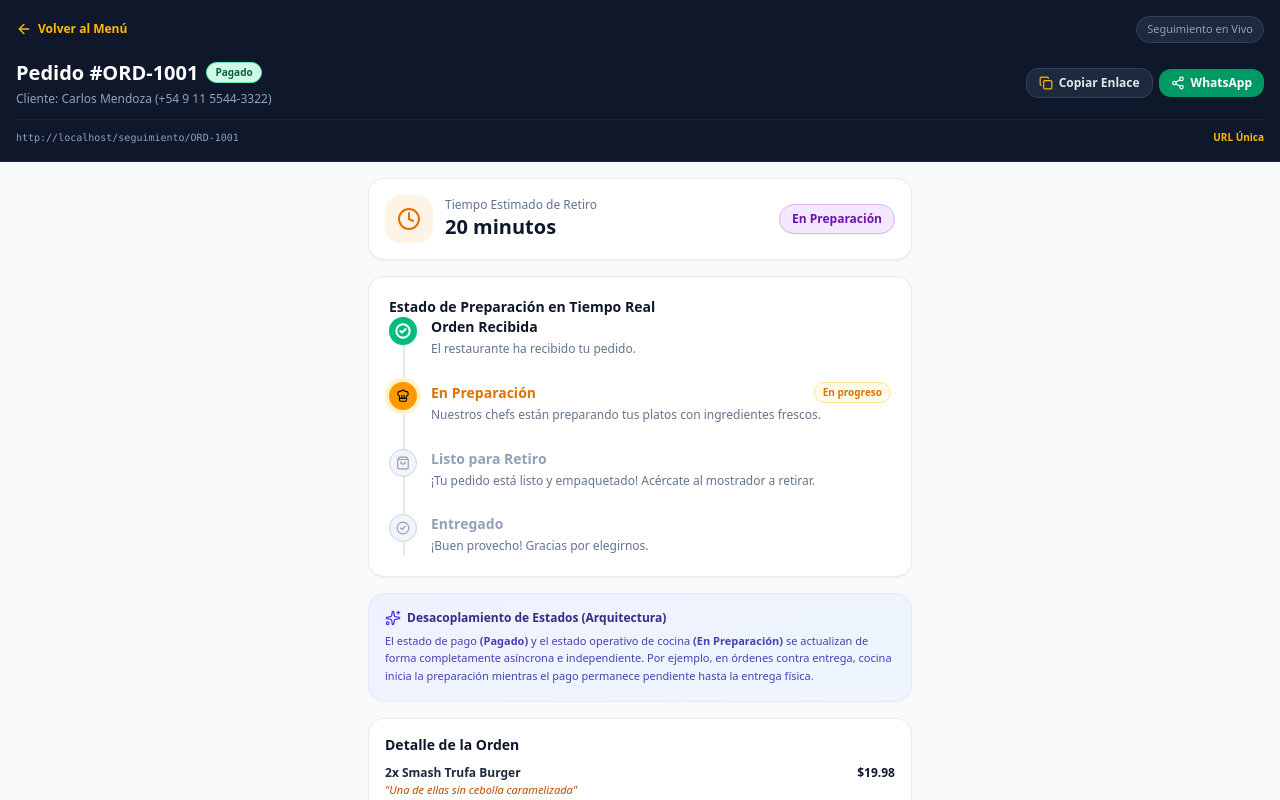
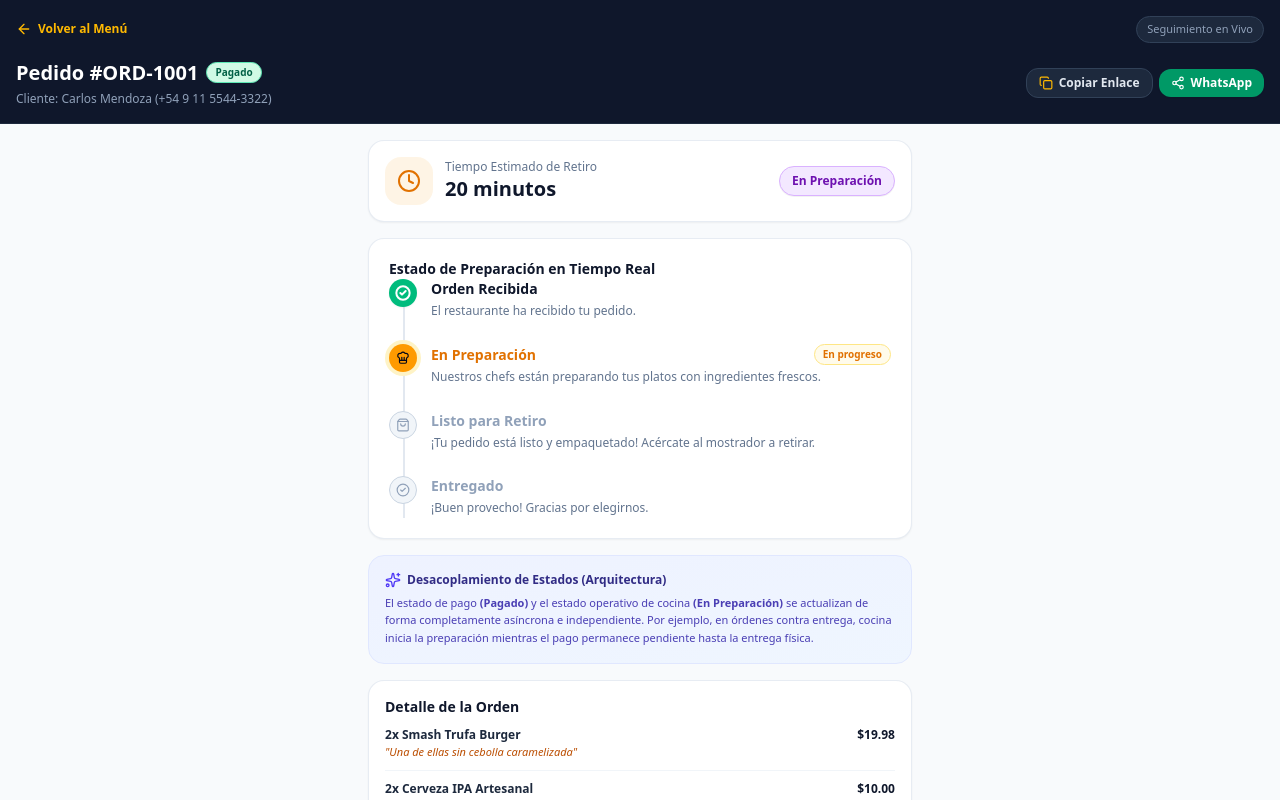
Before and after one commit to lucianovegaallegroni-boop/saaspedidos, a React (Vite) app: page /seguimiento/ORD-1001 in a window 1280 px wide. Shown: the top 800 px of the page. Built offline with nearby package versions, Linux system fonts and the light colour scheme.

Commit message:
fix: remove url info bar and url unica text from order tracking view

```diff
--- a/src/components/customer/OrderTrackingView.jsx
+++ b/src/components/customer/OrderTrackingView.jsx
@@ -162,16 +162,6 @@ export default function OrderTrackingView() {
               <span className="hidden sm:inline">WhatsApp</span>
             </button>
           </div>
-        </div>
-
-        {/* Unique dynamic URL info bar */}
-        <div className="mt-3 pt-2.5 border-t border-slate-800/80 flex items-center justify-between text-[11px] text-slate-400">
-          <span className="truncate max-w-[280px] sm:max-w-md font-mono text-[10px] text-slate-400">
-            {trackingUrl}
-          </span>
-          <span className="text-[10px] text-amber-400 font-semibold shrink-0 ml-2">
-            URL Única
-          </span>
         </div>
       </div>
 
```
